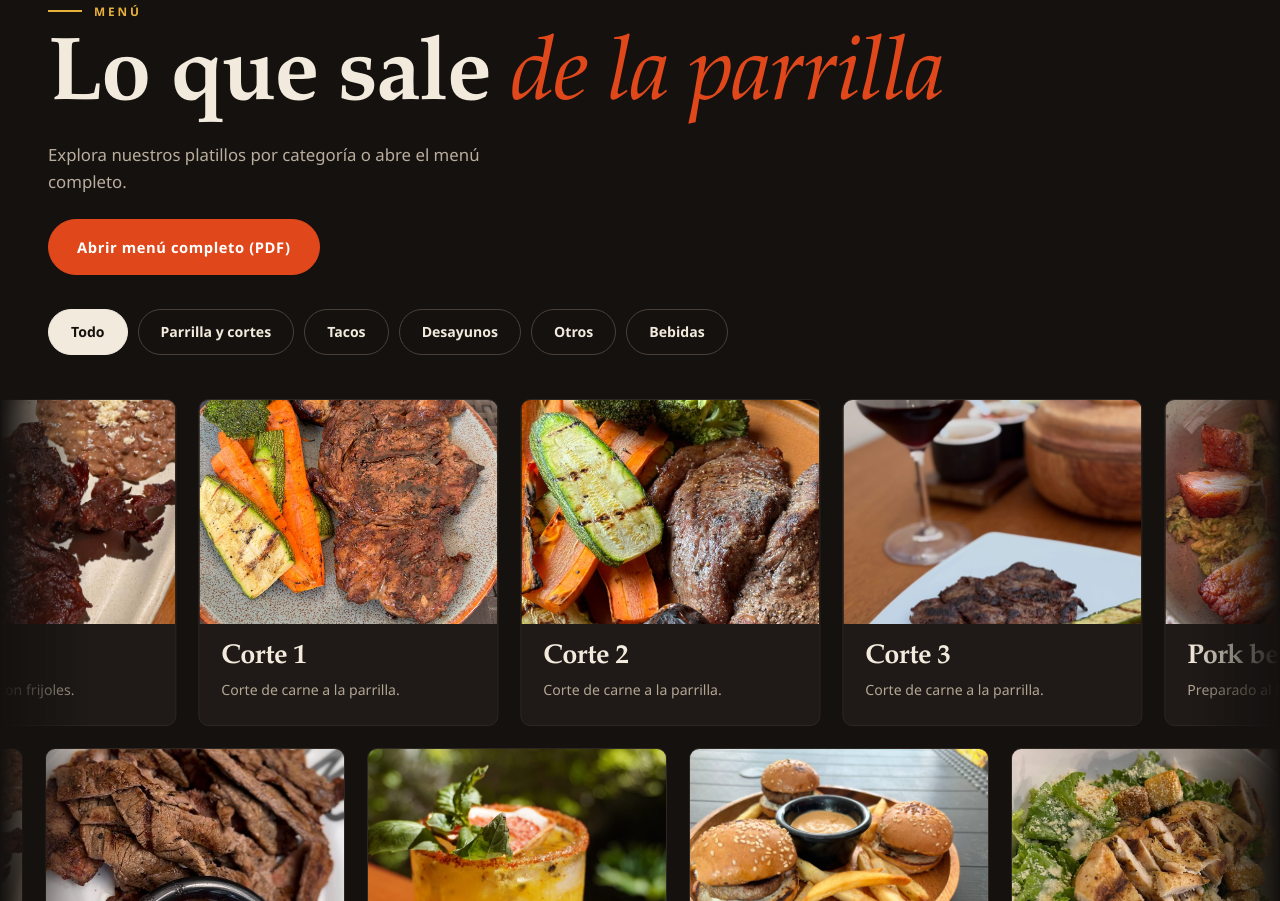
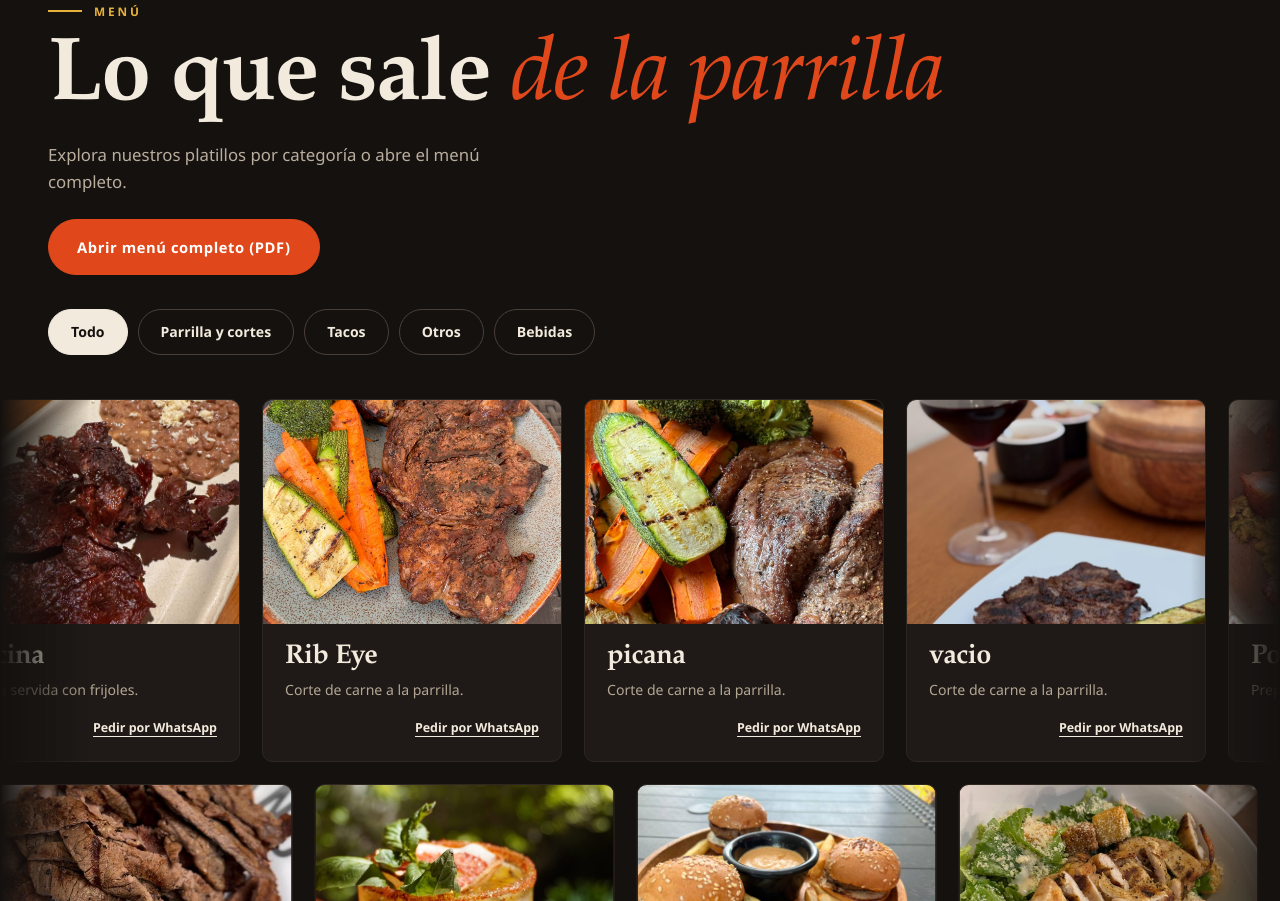
Before and after one commit to fer-apk/chanfaino, a plain HTML site: page index.html in a window 1280 px wide. Shown: the part 1899-2800 px from the top of the page. Drawn offline with Linux system fonts and the light colour scheme.

Commit message:
Add files via upload

```diff
--- a/index.html
+++ b/index.html
@@ -237,7 +237,7 @@ footer li{list-style:none;margin-bottom:8px}footer a:hover{color:var(--bone)}foo
 <section class="dark" id="menu"><div class="wrap">
   <p class="kicker rv">Menú</p><h2 class="rv">Lo que sale <em>de la parrilla</em></h2>
   <p class="lead rv">Explora nuestros platillos por categoría o abre el menú completo.</p>
-  <a class="btn fill rv menu-pdf" href="./Men%C3%BA%20Chanfaino%20.pdf" target="_blank" rel="noopener"><span>Abrir menú completo (PDF)</span></a>
+  <a class="btn fill rv menu-pdf" href="./menu.pdf" target="_blank" rel="noopener"><span>Abrir menú completo (PDF)</span></a>
   <div class="tabs rv" id="tabs" role="tablist" aria-label="Categorías del menú"></div>
 </div>
 <div class="mq" id="mq" aria-live="polite"><div class="row" id="r1"></div><div class="row rev" id="r2"></div></div>
@@ -299,8 +299,11 @@ footer li{list-style:none;margin-bottom:8px}footer a:hover{color:var(--bone)}foo
    son marcadores. Lo que dejes vacío ("") se oculta o dice "Por confirmar".
    ===================================================================== */
 const CONFIG = {
-  telefono:"", whatsapp:"", pedidoUrl:"", direccion:"", mapaEmbed:"", mapaLink:"",
-  horarios:[],   // ej. [["Lun–Jue","1:00 – 10:00 pm"]]
+  telefono:"312 323 7930", whatsapp:"523123237930", pedidoUrl:"",
+  direccion:"Palma Kerpis 52, colonia Santa Bárbara, Colima",
+  mapaEmbed:"https://maps.google.com/maps?q=Palma+Kerpis+52%2C+Colonia+Santa+B%C3%A1rbara%2C+Colima&output=embed",
+  mapaLink:"https://www.google.com/maps/search/?api=1&query=Palma+Kerpis+52%2C+Colonia+Santa+B%C3%A1rbara%2C+Colima",
+  horarios:[["Martes a sábado","1:00 pm – 12:00 am"],["Domingo","1:00 pm – 8:00 pm"]],
   redes:[],      // ej. [["Instagram","https://instagram.com/…"]]
   cifras:[],     // ej. [["Año","2015"],["Sucursales","2"],["Cortes","12"]]
   /* Fotos locales disponibles en images/. */
@@ -310,25 +313,23 @@ const CONFIG = {
     esp1:"images/comida/chanfainord.jpg",esp2:"images/comida/cecina.jpg",esp3:"images/comida/porkbelly.jpg",
     esp4:"images/comida/tacos premy.jpg",esp5:"images/comida/minihamburguesas.jpg",
     exp1:"images/zonas/puros 2.jpeg",exp2:"images/zonas/zona tele.jpeg",exp3:"images/zonas/zona entrada.jpeg",
-    g1:"images/comida/chanfainord.jpg",g2:"images/comida/cecina.jpg",g3:"images/comida/chilaquilesverdes.jpeg",
+    g1:"images/comida/chanfainord.jpg",g2:"images/comida/cecina.jpg",g3:"images/comida/tacos.jpg",
     g4:"images/comida/corte 1.jpg",g5:"images/comida/corte 2.jpg",g6:"images/comida/corte3.jpeg",
     g7:"images/comida/ensaladacesar.jpg",g8:"images/comida/minihamburguesas.jpg",g9:"images/comida/porkbelly.jpg",
     g10:"images/comida/tacos premy.jpg",g11:"images/comida/tacos.jpg",g12:"images/comida/volcan.jpg"
   },
   cintaTexto:["Hamburguesas","Cortes","A la parrilla","Sabor intenso","Chanfaino"],
-  categorias:["Parrilla y cortes","Tacos","Desayunos","Otros","Bebidas"],
+  categorias:["Parrilla y cortes","Tacos","Otros","Bebidas"],
   menu:[ // {cat, nombre, desc, precio, img}
-    {cat:"Parrilla y cortes",nombre:"Chanfainord",desc:"Carne preparada a la parrilla.",precio:"",img:"images/comida/chanfainord.jpg"},
+    {cat:"Parrilla y cortes",nombre:"Orden Chanfaino",desc:"Carne preparada a la parrilla.",precio:"",img:"images/comida/chanfainord.jpg"},
     {cat:"Parrilla y cortes",nombre:"Cecina",desc:"Cecina servida con frijoles.",precio:"",img:"images/comida/cecina.jpg"},
-    {cat:"Parrilla y cortes",nombre:"Corte 1",desc:"Corte de carne a la parrilla.",precio:"",img:"images/comida/corte 1.jpg"},
-    {cat:"Parrilla y cortes",nombre:"Corte 2",desc:"Corte de carne a la parrilla.",precio:"",img:"images/comida/corte 2.jpg"},
-    {cat:"Parrilla y cortes",nombre:"Corte 3",desc:"Corte de carne a la parrilla.",precio:"",img:"images/comida/corte3.jpeg"},
+    {cat:"Parrilla y cortes",nombre:"Rib Eye",desc:"Corte de carne a la parrilla.",precio:"",img:"images/comida/corte 1.jpg"},
+    {cat:"Parrilla y cortes",nombre:"picana",desc:"Corte de carne a la parrilla.",precio:"",img:"images/comida/corte 2.jpg"},
+    {cat:"Parrilla y cortes",nombre:"vacio",desc:"Corte de carne a la parrilla.",precio:"",img:"images/comida/corte3.jpeg"},
     {cat:"Parrilla y cortes",nombre:"Pork belly",desc:"Preparado al fuego.",precio:"",img:"images/comida/porkbelly.jpg"},
     {cat:"Tacos",nombre:"Tacos premium",desc:"Tacos de la casa.",precio:"",img:"images/comida/tacos premy.jpg"},
     {cat:"Tacos",nombre:"Tacos",desc:"Tacos de la casa.",precio:"",img:"images/comida/tacos.jpg"},
     {cat:"Tacos",nombre:"Volcán",desc:"Volcán preparado a la parrilla.",precio:"",img:"images/comida/volcan.jpg"},
-    {cat:"Desayunos",nombre:"Chilaquiles verdes",desc:"Chilaquiles para el desayuno.",precio:"",img:"images/comida/chilaquilesverdes.jpeg"},
-    {cat:"Desayunos",nombre:"Bebidas de desayuno",desc:"Bebidas para acompañar el desayuno.",precio:"",img:"images/drinks/bebidas desayunos.jpeg"},
     {cat:"Otros",nombre:"Ensalada César",desc:"Ensalada César de la casa.",precio:"",img:"images/comida/ensaladacesar.jpg"},
     {cat:"Otros",nombre:"Mini hamburguesas",desc:"Hamburguesas en tamaño mini.",precio:"",img:"images/comida/minihamburguesas.jpg"},
     {cat:"Bebidas",nombre:"Bebida",desc:"Bebida de la casa.",precio:"",img:"images/drinks/bebida1.jpeg"}
@@ -423,7 +424,7 @@ $('#gv').innerHTML=cols;
 $$('#gv .trk').forEach(t=>{[...t.children].forEach((el,i)=>{const k=el.dataset.img;fillPh(el,C.imagenes[k]);if(i>=3)el.setAttribute('aria-hidden','true')})});
 
 /* Contacto */
-const rows=[["Dirección",C.direccion?esc(C.direccion):PEND],["Teléfono",C.telefono?`<a href="tel:${esc(C.telefono.replace(/[^\d+]/g,''))}">${esc(C.telefono)}</a>`:PEND]];
+const rows=[["Dirección",C.direccion?(C.mapaLink?`<a href="${esc(C.mapaLink)}" target="_blank" rel="noopener">${esc(C.direccion)}</a>`:esc(C.direccion)):PEND],["Teléfono",C.telefono?`<a href="tel:${esc(C.telefono.replace(/[^\d+]/g,''))}">${esc(C.telefono)}</a>`:PEND]];
 if(C.whatsapp)rows.push(["WhatsApp",`<a href="${wa('Hola, quiero información de Chanfaino.')}" target="_blank" rel="noopener">Escríbenos</a>`]);
 rows.push(["Horarios",C.horarios.length?C.horarios.map(([d,h])=>`${esc(d)} · ${esc(h)}`).join('<br>'):PEND]);
 if(C.redes.length)rows.push(["Redes",C.redes.map(([a,u])=>`<a href="${esc(u)}" target="_blank" rel="noopener">${esc(a)}</a>`).join(' · ')]);
@@ -435,7 +436,7 @@ const w='<span>Chanfaino</span>';$('#bg1').innerHTML=w.repeat(8);$('#bg2').inner
 $$('[data-link=pedido]').forEach(a=>{if(pedido){a.href=pedido;a.target="_blank";a.rel="noopener";a.hidden=false}});
 const orb=$('#orb');if(pedido){orb.href=pedido;orb.target="_blank";orb.rel="noopener";orb.setAttribute('aria-label','Hacer un pedido');$('#orbT').textContent='PIDE AHORA • ANTÓJATE • PIDE AHORA • ANTÓJATE • '}
 const cr=$('#ctaRow');cr.innerHTML=`<a class="btn" href="#menu"><span>Ver el menú</span></a>`+(C.mapaLink?`<a class="btn" href="${esc(C.mapaLink)}" target="_blank" rel="noopener"><span>Cómo llegar</span></a>`:'');
-$('#fcon').innerHTML=[C.direccion&&esc(C.direccion),C.telefono&&`<a href="tel:${esc(C.telefono.replace(/[^\d+]/g,''))}">${esc(C.telefono)}</a>`].filter(Boolean).map(x=>`<li>${x}</li>`).join('')||'<li class="pend">Por confirmar</li>';
+$('#fcon').innerHTML=[C.direccion&&(C.mapaLink?`<a href="${esc(C.mapaLink)}" target="_blank" rel="noopener">${esc(C.direccion)}</a>`:esc(C.direccion)),C.telefono&&`<a href="tel:${esc(C.telefono.replace(/[^\d+]/g,''))}">${esc(C.telefono)}</a>`].filter(Boolean).map(x=>`<li>${x}</li>`).join('')||'<li class="pend">Por confirmar</li>';
 $('#fsoc').innerHTML=C.redes.length?C.redes.map(([a,u])=>`<li><a href="${esc(u)}" target="_blank" rel="noopener">${esc(a)}</a></li>`).join(''):'<li class="pend">Por confirmar</li>';
 $('#yr').textContent=new Date().getFullYear();$('#top').onclick=()=>scrollTo({top:0,behavior:'smooth'});
 const ctaS=$('#cta');ctaS.addEventListener('pointermove',e=>{const r=ctaS.getBoundingClientRect();ctaS.style.setProperty('--cx',e.clientX-r.left+'px');ctaS.style.setProperty('--cy',e.clientY-r.top+'px')});
```
Also changed, not shown: 1 other file.
